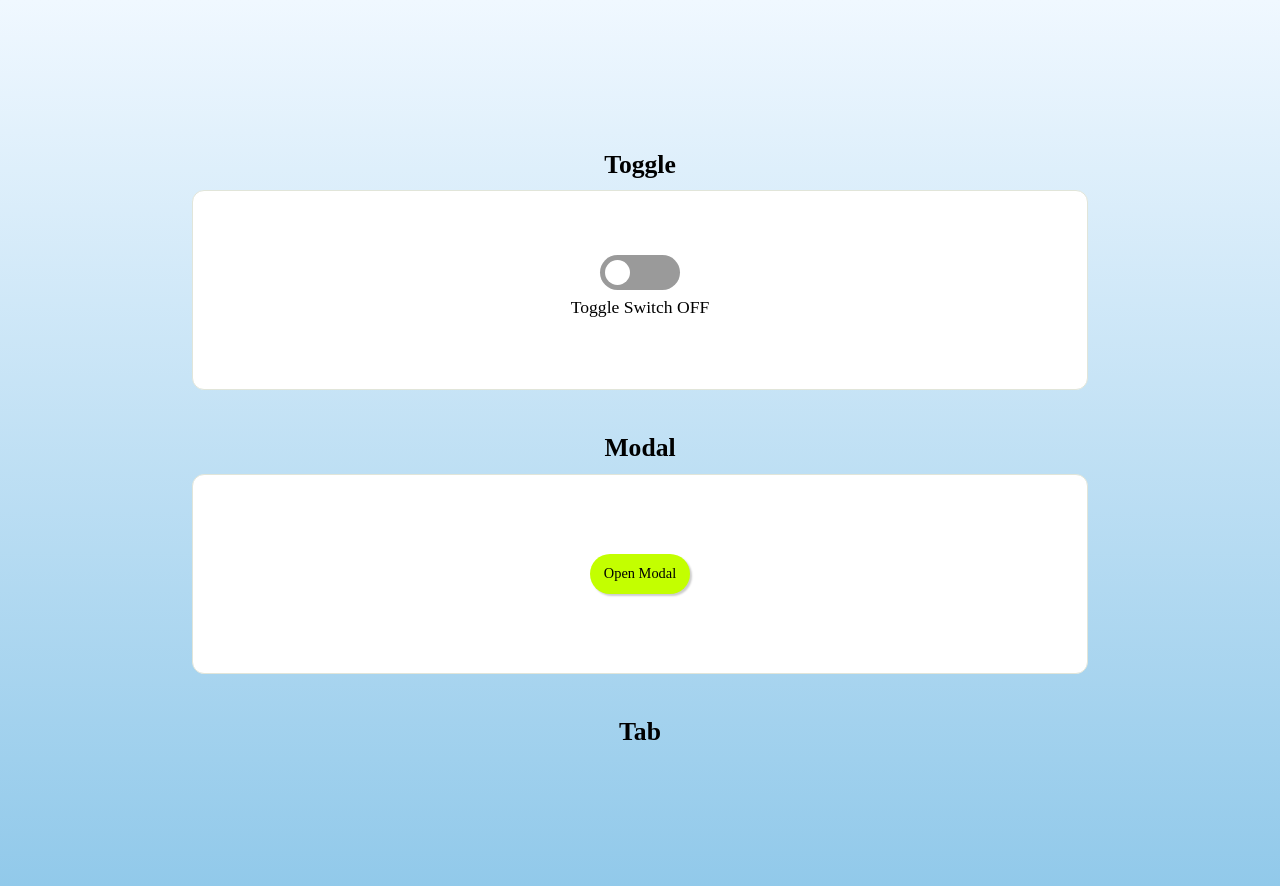
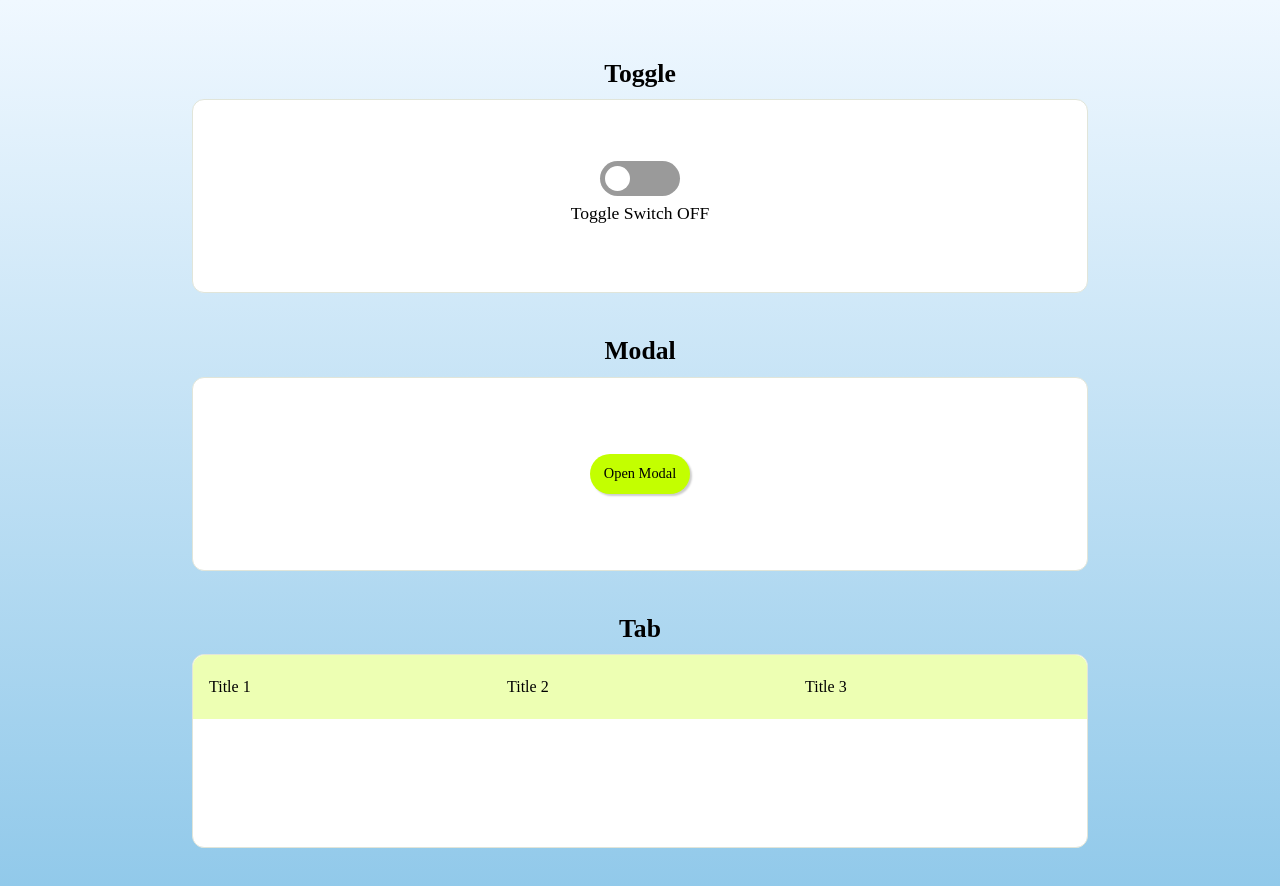
Before and after one commit to xlsoh/basic-components, a React (Create React App) app in the folder custom-component/: page / in a window 1280 px wide. Shown: the top 886 px of the page. Built offline with nearby package versions, Linux system fonts and the light colour scheme.

Commit message:
FEAT: Add Tab

```diff
--- a/custom-component/src/components/Tab.js
+++ b/custom-component/src/components/Tab.js
@@ -2,7 +2,119 @@ import React, { useState } from 'react';
 import styled from 'styled-components';
 
 function Tab(params) {
-  return <></>;
+  const [toggleMenu, setToggleMenu] = useState(0);
+
+  const ToggleTabs = (index) => {
+    setToggleMenu(index);
+    console.log(index);
+  };
+
+  return (
+    <Wrapper>
+      <Container>
+        <TabsMenu>
+          {toggleMenu === 1 ? (
+            <ActiveTab value={toggleMenu}>Title 1</ActiveTab>
+          ) : (
+            <Tabs
+              onClick={() => {
+                ToggleTabs(1);
+              }}
+            >
+              Title 1
+            </Tabs>
+          )}
+          {toggleMenu === 2 ? (
+            <ActiveTab value={toggleMenu}>Title 2</ActiveTab>
+          ) : (
+            <Tabs
+              onClick={() => {
+                ToggleTabs(2);
+              }}
+            >
+              Title 2
+            </Tabs>
+          )}
+          {toggleMenu === 3 ? (
+            <ActiveTab value={toggleMenu}>Title 3</ActiveTab>
+          ) : (
+            <Tabs
+              onClick={() => {
+                ToggleTabs(3);
+              }}
+            >
+              Title 3
+            </Tabs>
+          )}
+        </TabsMenu>
+        <TabsContent>
+          {toggleMenu === 1 ? (
+            <ActiveContent>Tab Content 1</ActiveContent>
+          ) : (
+            <></>
+          )}
+          {toggleMenu === 2 ? (
+            <ActiveContent>Tab Content 2</ActiveContent>
+          ) : (
+            <></>
+          )}
+          {toggleMenu === 3 ? (
+            <ActiveContent>Tab Content 3</ActiveContent>
+          ) : (
+            <></>
+          )}
+        </TabsContent>
+      </Container>
+    </Wrapper>
+  );
 }
 
 export default Tab;
+
+const Wrapper = styled.div`
+  box-sizing: border-box;
+  width: 70%;
+  height: 25%;
+  border: 1px solid #e1e5d9;
+  border-radius: 12px;
+  background-color: white;
+  align-items: center;
+  justify-content: center;
+`;
+
+const Container = styled.div``;
+
+const TabsMenu = styled.div`
+  background-color: #edffb3;
+  width: 100%;
+  display: flex;
+  margin-bottom: 1em;
+  border-top-left-radius: 12px;
+  border-top-right-radius: 12px;
+  display: flex;
+`;
+
+const ActiveTab = styled.span`
+  font-weight: 800;
+  background-color: #c3ff00;
+  padding: 1em;
+  flex: 1;
+  border-top-left-radius: ${({ value }) => (value === 1 ? '12px' : '0')};
+  border-top-right-radius: ${({ value }) => (value === 3 ? '12px' : '0')};
+`;
+
+const Tabs = styled.span`
+  cursor: pointer;
+  font-size: 1rem;
+  font-weight: 500;
+  display: inline-block;
+  padding: 1em;
+  flex: 1;
+`;
+
+const TabsContent = styled.div`
+  margin: 1.5em;
+  display: flex;
+`;
+
+const ActiveContent = styled.div``;
```
